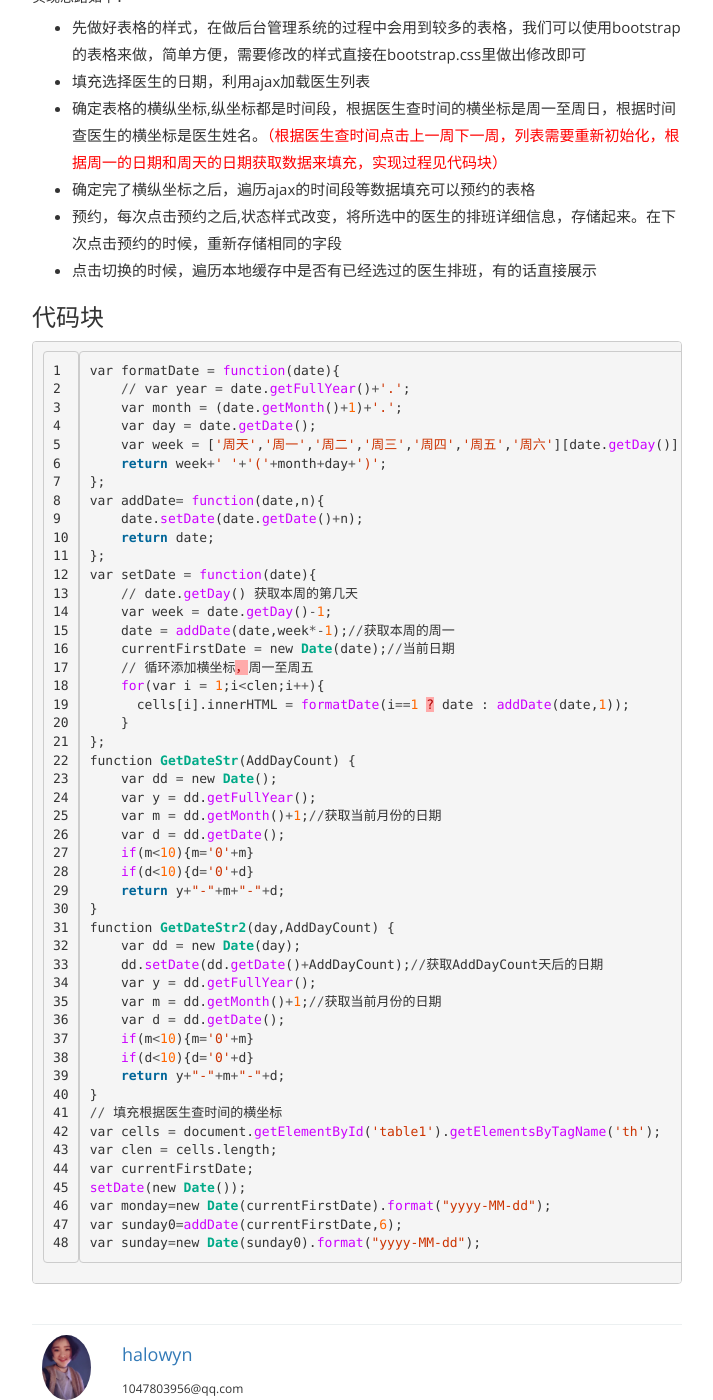
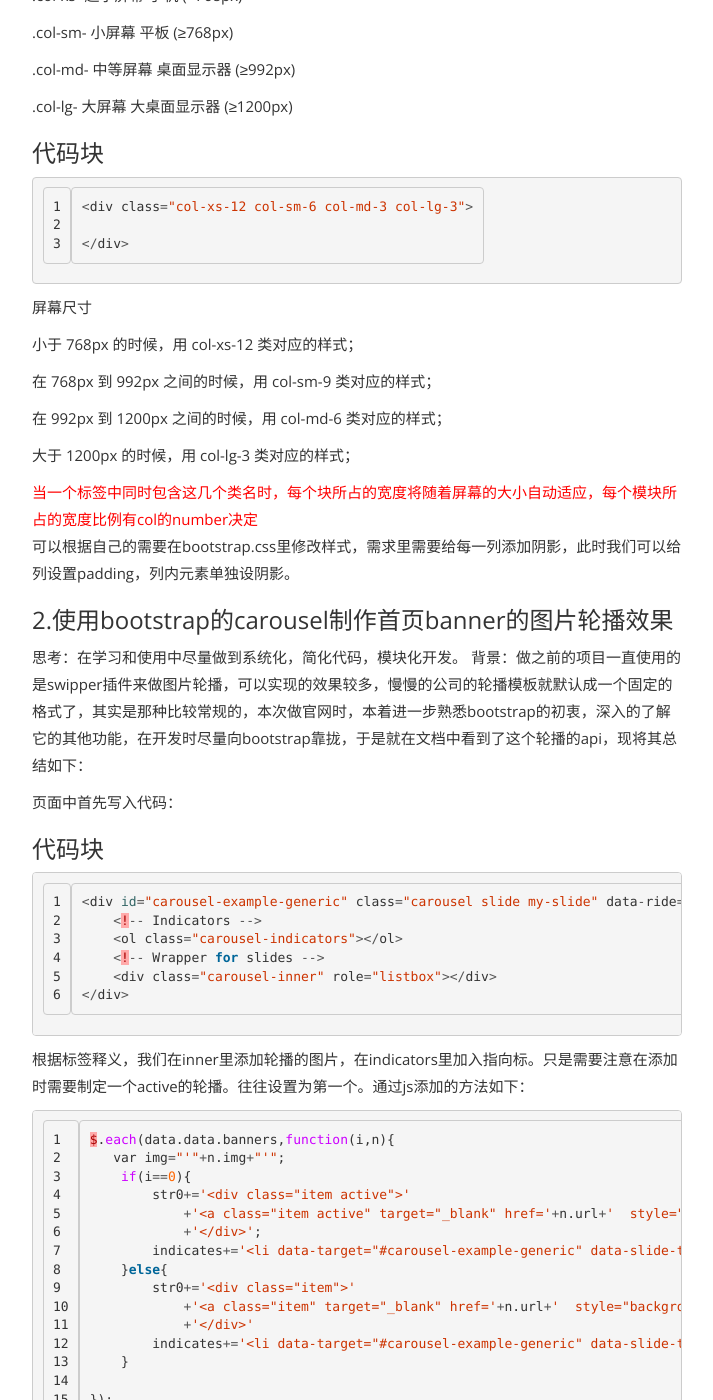
Before and after one commit to halowyn/halowyn.github.io, a Jekyll site: the page built from _posts/2017-12-15-Getting-Started.md, in a window 1280 px wide and 1400 px high, scrolled down 467 px. Shown: the whole window, without its empty margins (283-996 px from the left). Built offline with Jekyll 4.4.1, drawn with Linux system fonts in a browser that asks for light colours; some of the changed text lies outside the part shown.

Commit message:
官网开发总结

````diff
--- a/_posts/2017-12-15-Getting-Started.md
+++ b/_posts/2017-12-15-Getting-Started.md
@@ -1,75 +1,87 @@
 ---
 layout: post_layout
-title: his系统医生排班表
-time: On Tuesday, September 19, 2017
+title: bootstrap制作官方网站心得
+time: On Friday, December15, 2017
 location: BeiJing
 pulished: true
 excerpt_separator: "```"
 ---
-<h2>his系统医生排班表</h2>
-<div style="word-spacing: 10px;color: #337ab7;font-weight: bold">做诊所his系统后台时，主要需要实现根据医生选择预约时间和根据时间选择预约医生的功能，修改时需要时间和表格里的预约的医生和时间一致，表格的变动较多，略微有些复杂。实现效果如下：</div>
-<img src="../images/图片1.png" alt="">
-<img src="../images/图片2.png" alt="">
-<h5>实现思路如下：</h5>
-<ul>
-        <li>先做好表格的样式，在做后台管理系统的过程中会用到较多的表格，我们可以使用bootstrap的表格来做，简单方便，需要修改的样式直接在bootstrap.css里做出修改即可</li>
-        <li>填充选择医生的日期，利用ajax加载医生列表</li>
-            <li>确定表格的横纵坐标,纵坐标都是时间段，根据医生查时间的横坐标是周一至周日，根据时间查医生的横坐标是医生姓名。<span style="color:red">（根据医生查时间点击上一周下一周，列表需要重新初始化，根据周一的日期和周天的日期获取数据来填充，实现过程见代码块）</span></li>
 
-    <li>确定完了横纵坐标之后，遍历ajax的时间段等数据填充可以预约的表格</li>
-    <li>预约，每次点击预约之后,状态样式改变，将所选中的医生的排班详细信息，存储起来。在下次点击预约的时候，重新存储相同的字段</li>
-    <li>点击切换的时候，遍历本地缓存中是否有已经选过的医生排班，有的话直接展示</li>
-</ul>
+<h3>    1.关于col-sm-x和col-md-x栅格化布局的应用</h3>
+思考：好用的框架在场合适当的情况下才能充分发挥它的优势
+背景：早前做his系统时也简单的应用了bootstrap的表格table模块，相当受益，对栅格化布局只是草草看了一眼，应用少没有过多了解。本次开发官方网站设计页面较为中规中矩，起初参考了官方文档的开发示例，简单的搭建了页面的header和footer，在做container部分时慢慢发现栅格化布局的曼妙所在，总结如下：
 
+.col-xs- 超小屏幕 手机 (<768px)
 
+.col-sm- 小屏幕 平板 (≥768px)
+
+.col-md- 中等屏幕 桌面显示器 (≥992px)
+
+.col-lg- 大屏幕 大桌面显示器 (≥1200px)
 ### 代码块
 ``` python
-var formatDate = function(date){
-    // var year = date.getFullYear()+'.';
-    var month = (date.getMonth()+1)+'.';
-    var day = date.getDate();
-    var week = ['周天','周一','周二','周三','周四','周五','周六'][date.getDay()];
-    return week+' '+'('+month+day+')';
-};
-var addDate= function(date,n){
-    date.setDate(date.getDate()+n);
-    return date;
-};
-var setDate = function(date){
-    // date.getDay() 获取本周的第几天
-    var week = date.getDay()-1;
-    date = addDate(date,week*-1);//获取本周的周一
-    currentFirstDate = new Date(date);//当前日期
-    // 循环添加横坐标，周一至周五
-    for(var i = 1;i<clen;i++){
-      cells[i].innerHTML = formatDate(i==1 ? date : addDate(date,1));
+<div class="col-xs-12 col-sm-6 col-md-3 col-lg-3">
+
+</div>
+```
+屏幕尺寸
+
+小于 768px 的时候，用 col-xs-12 类对应的样式；
+
+在 768px 到 992px 之间的时候，用 col-sm-9 类对应的样式；
+
+在 992px 到 1200px 之间的时候，用 col-md-6 类对应的样式；
+
+大于 1200px 的时候，用 col-lg-3 类对应的样式；
+<div style="color:red">当一个标签中同时包含这几个类名时，每个块所占的宽度将随着屏幕的大小自动适应，每个模块所占的宽度比例有col的number决定</div>
+
+可以根据自己的需要在bootstrap.css里修改样式，需求里需要给每一列添加阴影，此时我们可以给列设置padding，列内元素单独设阴影。
+
+<h3>2.使用bootstrap的carousel制作首页banner的图片轮播效果</h3>
+思考：在学习和使用中尽量做到系统化，简化代码，模块化开发。
+背景：做之前的项目一直使用的是swipper插件来做图片轮播，可以实现的效果较多，慢慢的公司的轮播模板就默认成一个固定的格式了，其实是那种比较常规的，本次做官网时，本着进一步熟悉bootstrap的初衷，深入的了解它的其他功能，在开发时尽量向bootstrap靠拢，于是就在文档中看到了这个轮播的api，现将其总结如下：
+
+页面中首先写入代码：
+### 代码块
+``` python
+<div id="carousel-example-generic" class="carousel slide my-slide" data-ride="carousel">
+    <!-- Indicators -->
+    <ol class="carousel-indicators"></ol>
+    <!-- Wrapper for slides -->
+    <div class="carousel-inner" role="listbox"></div>
+</div>
+```
+根据标签释义，我们在inner里添加轮播的图片，在indicators里加入指向标。只是需要注意在添加时需要制定一个active的轮播。往往设置为第一个。通过js添加的方法如下：
+``` python
+$.each(data.data.banners,function(i,n){
+   var img="'"+n.img+"'";
+    if(i==0){
+        str0+='<div class="item active">'
+            +'<a class="item active" target="_blank" href='+n.url+'  style="background-image: url('+img+') "></a>'
+            +'</div>';
+        indicates+='<li data-target="#carousel-example-generic" data-slide-to='+i+' class="active"></li>'
+    }else{
+        str0+='<div class="item">'
+            +'<a class="item" target="_blank" href='+n.url+'  style="background-image: url('+img+') "></a>'
+            +'</div>'
+        indicates+='<li data-target="#carousel-example-generic" data-slide-to='+i+'></li>'
     }
-};
-function GetDateStr(AddDayCount) {
-    var dd = new Date();
-    var y = dd.getFullYear();
-    var m = dd.getMonth()+1;//获取当前月份的日期
-    var d = dd.getDate();
-    if(m<10){m='0'+m}
-    if(d<10){d='0'+d}
-    return y+"-"+m+"-"+d;
-}
-function GetDateStr2(day,AddDayCount) {
-    var dd = new Date(day);
-    dd.setDate(dd.getDate()+AddDayCount);//获取AddDayCount天后的日期
-    var y = dd.getFullYear();
-    var m = dd.getMonth()+1;//获取当前月份的日期
-    var d = dd.getDate();
-    if(m<10){m='0'+m}
-    if(d<10){d='0'+d}
-    return y+"-"+m+"-"+d;
-}
-// 填充根据医生查时间的横坐标
-var cells = document.getElementById('table1').getElementsByTagName('th');
-var clen = cells.length;
-var currentFirstDate;
-setDate(new Date());
-var monday=new Date(currentFirstDate).format("yyyy-MM-dd");
-var sunday0=addDate(currentFirstDate,6);
-var sunday=new Date(sunday0).format("yyyy-MM-dd");
+
+});
+$('.carousel-inner').append(str0);
+$('.carousel-indicators').append(indicates);
 ```
+这样看起来就更加简单了，根本不需要去用其他的插件了，that‘s great！
+<h3>3.使用媒体查询来调整样式</h3>
+背景：这里用到媒体查询主要是为了做页面头部，因为头部的划分无法整除2，所以没办法使用栅格化布局，所以就用了百分比，但是在手机上展示时，字明显换行，有些logo也很大，影响页面美观，所以就在媒体查询中进行了调整：
+``` python
+@media screen and (max-width:767px){}
+@media screen and (max-width:990px){}
+```
+<h3>4.解决js的hover事件循环多次执行的问题</h3>
+使用stop(),每次执行动作的时候先将其他的动作停止掉。
+使用方法如下：
+``` python
+ $('.intro').stop().hide(510);
+ $('.intro').eq(index).stop().show(510);
+```
````
